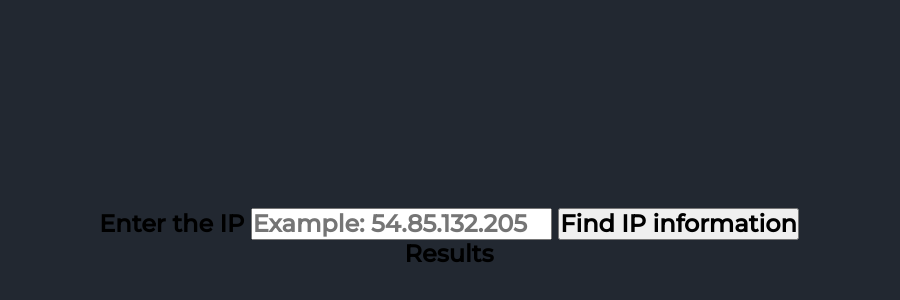
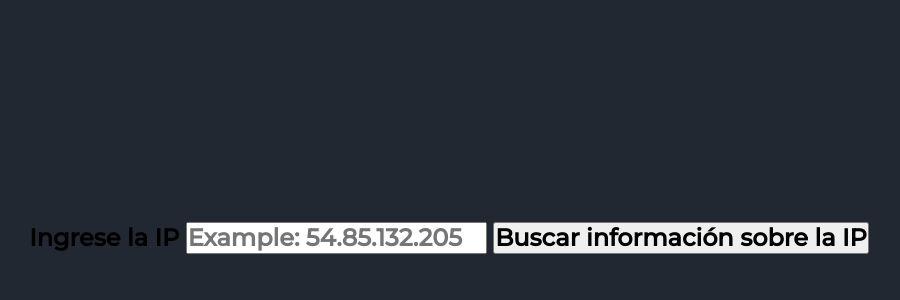
Before and after one commit to SantinoStimoli/ip-information, a plain HTML site: page index.html in a window 1280 px wide. Shown: the part 162-462 px from the top of the page, without its empty margins (191-1091 px from the left). Drawn offline with Linux system fonts and the light colour scheme.

Commit message:
Esqueleton

```diff
--- a/index.html
+++ b/index.html
@@ -17,14 +17,14 @@
   </head>
   <body>
     <main>
-      <form>
+      <form id="form">
         <label>
-          Enter the IP
-          <input type="text" placeholder="Example: 54.85.132.205" />
+          Ingrese la IP
+          <input id="input" type="text" placeholder="Example: 54.85.132.205" />
         </label>
-        <button type="submit">Find IP information</button>
+        <button type="submit">Buscar información sobre la IP</button>
       </form>
-      <section>Results</section>
+      <section id="result"></section>
     </main>
     <script src="./main.js"></script>
   </body>
```
